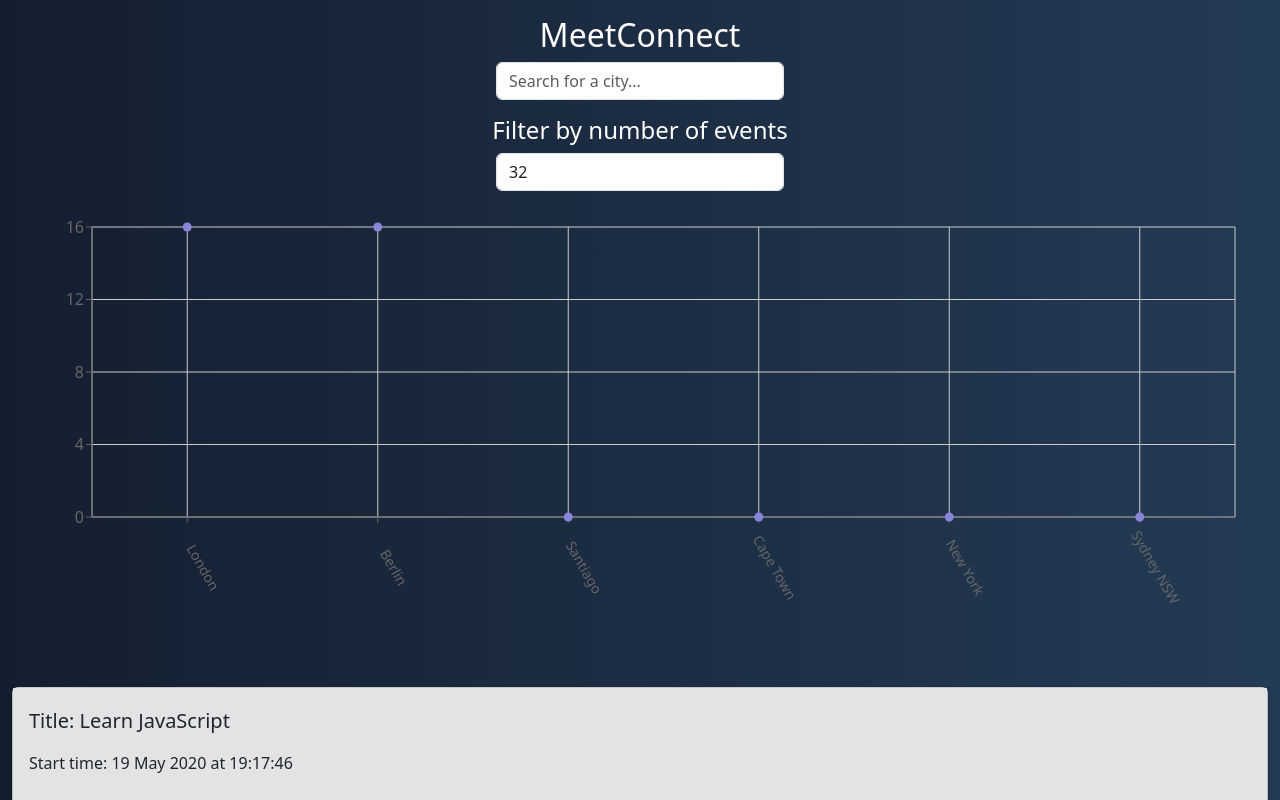
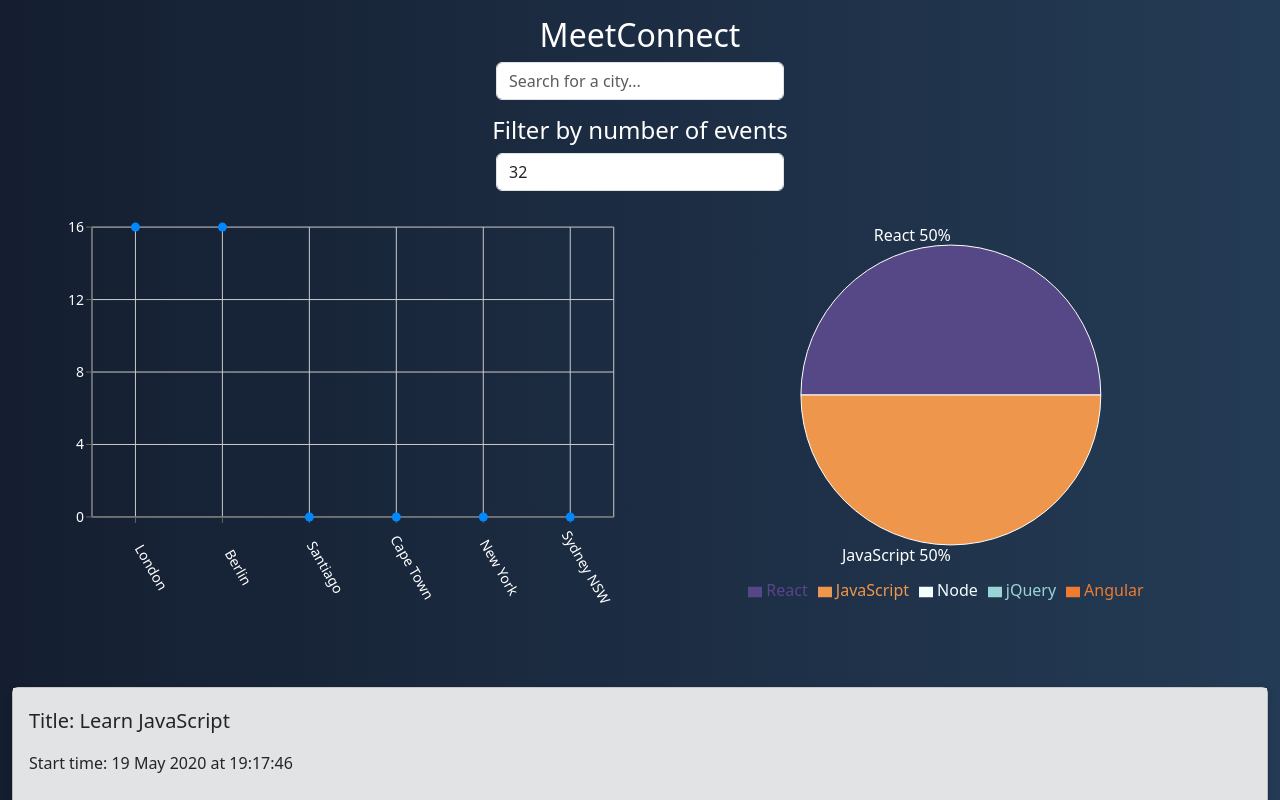
Before and after one commit to tompra/meet_connect, a React (Create React App) app: page / in a window 1280 px wide. Shown: the top 800 px of the page. Built offline with nearby package versions, Linux system fonts and the light colour scheme; what atatus-spa would draw is missing.

Commit message:
Pie chart component

```diff
--- a/src/App.css
+++ b/src/App.css
@@ -54,6 +54,10 @@
     border-radius: 10px;
     box-shadow: rgba(0, 0, 0, 0.24) 0px 3px 8px;
 }
+.charts-container {
+    display: grid;
+    grid-template-columns: 1fr 1fr;
+}
 
 @media (max-width: 768px) {
     .right-aligned {
@@ -67,6 +71,9 @@
     }
     .alerts-container {
         top: 0%;
+    }
+    .charts-container {
+        grid-template-columns: 1fr;
     }
 }
 
--- a/src/App.js
+++ b/src/App.js
@@ -6,6 +6,7 @@
 import NumberOfEvents from './NumberOfEvents';
 import Loading from './Loading';
 import CityEventCharts from './CityEventsChart';
+import EventGenresChart from './EventGenresChart';
 import { useEffect, useState } from 'react';
 import { getEvents, extractLocations } from './api';
 import { InfoAlert, WarningAlert, DangerAlert } from './Alert';
@@ -81,11 +82,12 @@
                                 setWarningAlert={setWarningAlert}
                             />
                         </div>
-                        <div className='col-md-12'>
+                        <div className='col-md-12 col-12 charts-container'>
                             <CityEventCharts
                                 allLocations={allLocations}
                                 events={events}
                             />
+                            <EventGenresChart events={events} />
                         </div>
                         <div className='col-md-12'>
                             <EventList
--- a/src/CityEventsChart.js
+++ b/src/CityEventsChart.js
@@ -7,8 +7,6 @@
     CartesianGrid,
     Tooltip,
     ResponsiveContainer,
-    Line,
-    LineChart,
 } from 'recharts';
 
 const CityEventsChart = ({ allLocations, events }) => {
@@ -46,16 +44,17 @@
                     name='City'
                     angle={60}
                     interval={0}
-                    tick={{ dx: 20, dy: 40, fontSize: 14 }}
+                    tick={{ dx: 20, dy: 40, fontSize: 14, fill: '#fff' }}
                 />
                 <YAxis
                     type='number'
                     dataKey='count'
                     name='Number of events'
                     allowDecimals={false}
+                    tick={{ fontSize: 14, fill: '#fff' }}
                 />
                 <Tooltip cursor={{ strokeDasharray: '3 3' }} />
-                <Scatter name='A school' data={data} fill='#8884d8' />
+                <Scatter name='A school' data={data} fill='#0088FE' />
             </ScatterChart>
         </ResponsiveContainer>
     );
--- /dev/null
+++ b/src/EventGenresChart.js
@@ -0,0 +1,84 @@
+import { ResponsiveContainer, Pie, PieChart, Cell, Legend } from 'recharts';
+import { useState, useEffect } from 'react';
+
+const EventGenresChart = ({ events }) => {
+    const [data, setData] = useState([]);
+
+    const genres = ['React', 'JavaScript', 'Node', 'jQuery', 'Angular'];
+    const COLORS = ['#564787', '#EE964B', '#F2FDFF', '#9AD4D6', '#EE7B30'];
+
+    const getData = () => {
+        const data = genres.map((genre) => {
+            const filteredEvents = events.filter((event) =>
+                event.summary.includes(genre)
+            );
+            return {
+                name: genre,
+                value: filteredEvents.length,
+            };
+        });
+        return data;
+    };
+    const renderCustomizedLabel = ({
+        cx,
+        cy,
+        midAngle,
+        outerRadius,
+        percent,
+        index,
+    }) => {
+        const RADIAN = Math.PI / 180;
+        const radius = outerRadius;
+        const x = cx + radius * Math.cos(-midAngle * RADIAN) * 1.07;
+        const y = cy + radius * Math.sin(-midAngle * RADIAN) * 1.07;
+        return percent ? (
+            <text
+                key={`label-${index}`}
+                x={x}
+                y={y}
+                fill='#fff'
+                textAnchor={x > cx ? 'start' : 'end'}
+                dominantBaseline='central'
+            >
+                {`${genres[index]} ${(percent * 100).toFixed(0)}%`}
+            </text>
+        ) : null;
+    };
+
+    useEffect(() => {
+        setData(getData());
+    }, [`${events}`]);
+
+    return (
+        <ResponsiveContainer width='99%' height={400}>
+            <PieChart>
+                <Pie
+                    data={data}
+                    dataKey='value'
+                    fill='#8884d8'
+                    labelLine={false}
+                    label={renderCustomizedLabel}
+                    outerRadius={150}
+                >
+                    {data.map((entry, index) => (
+                        <Cell
+                            key={`cell-${index}`}
+                            fill={COLORS[index % COLORS.length]}
+                        />
+                    ))}
+                </Pie>
+                <Legend
+                    verticalAlign='bottom'
+                    margin={{
+                        top: 60,
+                        right: 60,
+                        bottom: 60,
+                        left: 60,
+                    }}
+                />
+            </PieChart>
+        </ResponsiveContainer>
+    );
+};
+
+export default EventGenresChart;
```
